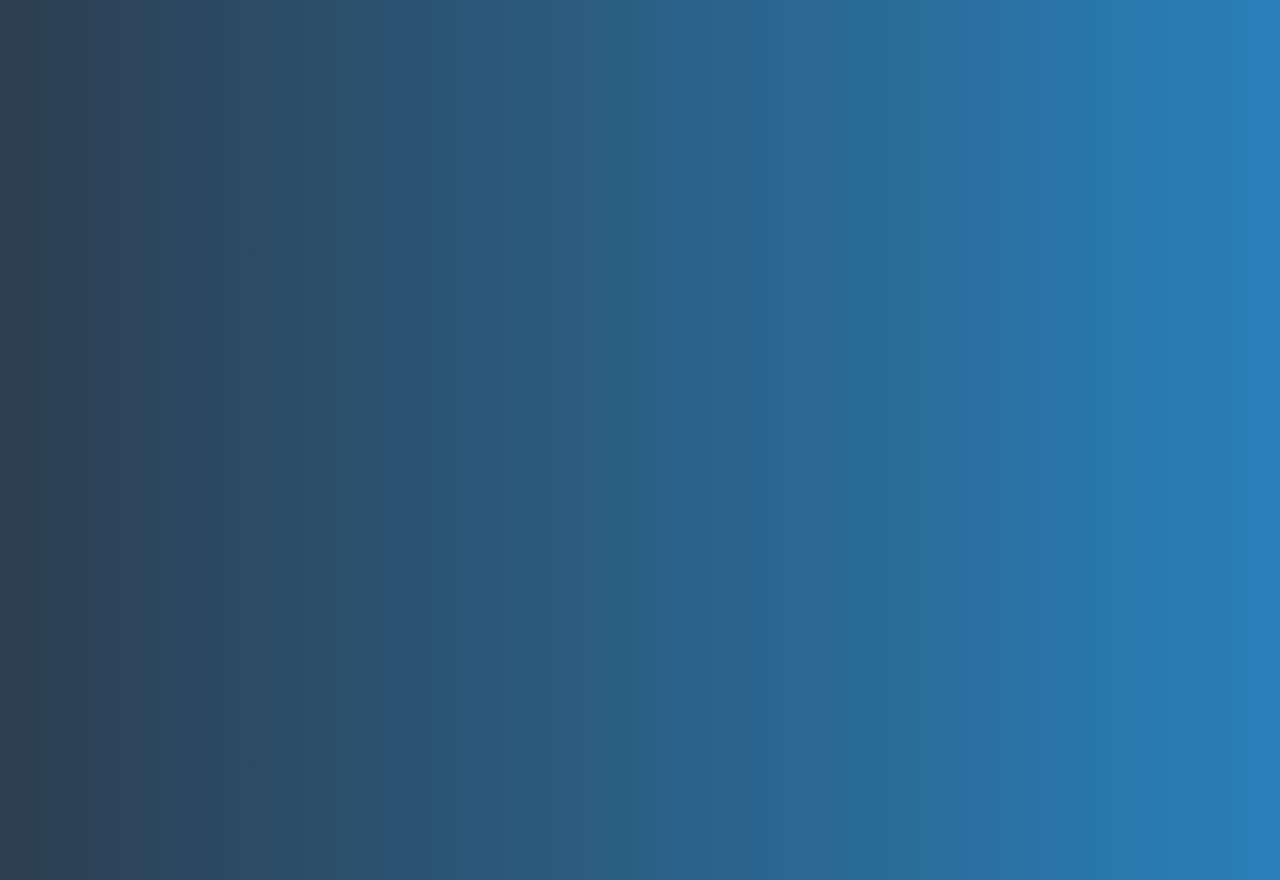
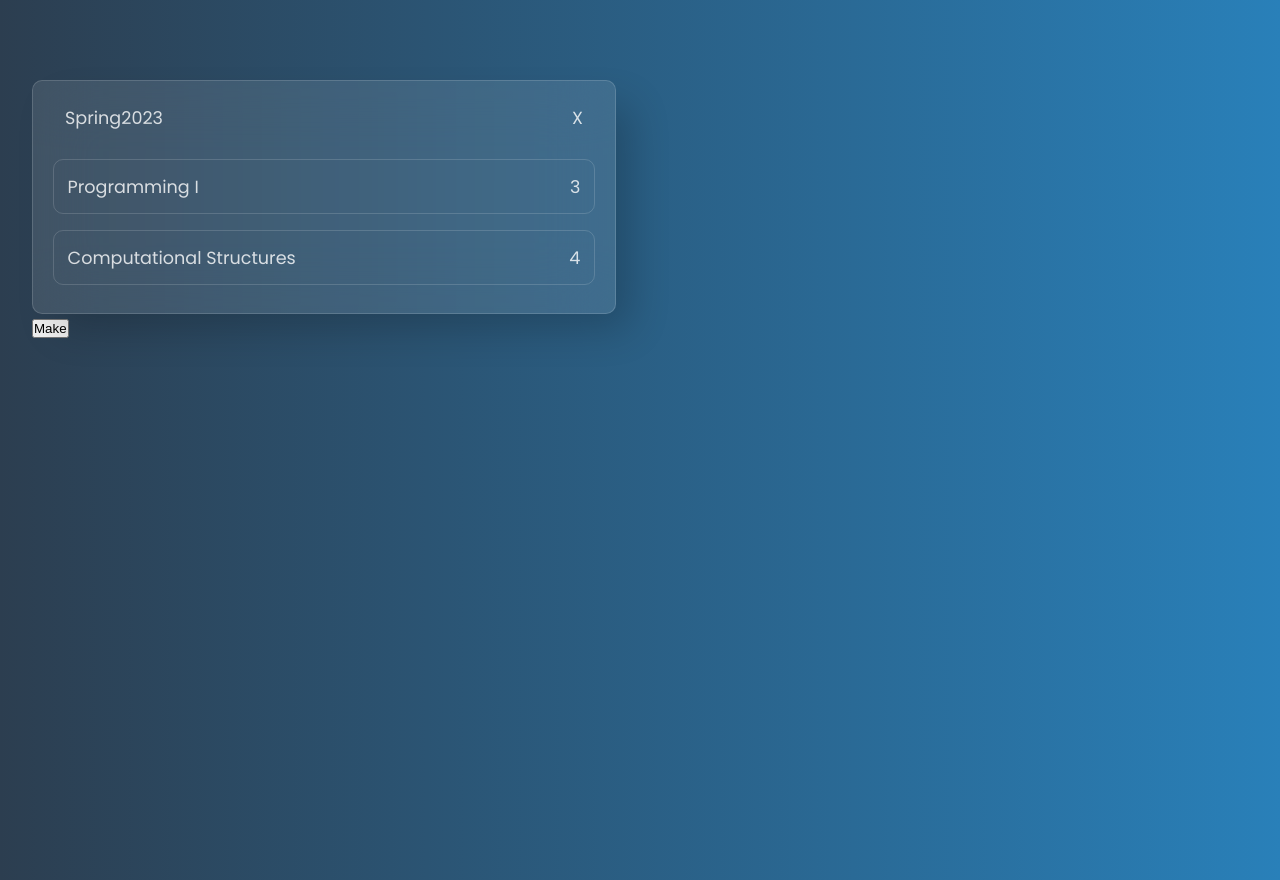
Before and after one commit to mreid21/mockup-v3, a React (Create React App) app: page / in a window 1280 px wide. Built offline with nearby package versions, Linux system fonts and the light colour scheme.

Commit message:
added working auto-map

```diff
--- a/src/App.js
+++ b/src/App.js
@@ -1,33 +1,64 @@
-import { useState, useEffect } from 'react';
+import { useState } from 'react';
 import './styles/App.scss';
 import Semester from './components/Semester';
 
 function App() {
 
-  const [coursesTaken, setTaken] = useState(new Map())
 
-  //setTaken(coursesTaken.set('Spring 2022', [computingCourses[0], computingCourses[1]]))
-  //setTaken(coursesTaken.set('Fall 2022', [computingCourses[2], computingCourses[3]]))
+
+  //setTaken(coursesTaken.set('Spring 2022', ))
+  //setTaken(coursesTaken.set('Fall 2022', ))
 
   const computingCourses = [
     {UUID: 35223553, courseId: 'COP2220', name: 'Programming I', credits: 3, prereqs: []},
     {UUID: 19024908, courseId: 'COT3100', name: 'Computational Structures', credits: 4, prereqs: []},
     {UUID: 19325081, courseId: 'COP3503', name: 'Programming II', credits: 3, prereqs: ['COP2220']},
     {UUID: 12490963, courseId: 'CDA3100', name: 'Intro to Architecture', credits: 4, prereqs: ['COP2220']},
+    {UUID: 23852352, courseId: 'CIS3253', name: 'Legal and Ethical Issues in Computing', credits: 3, prereqs: ['COP2220']},
+    {UUID: 30923586, courseId: 'COP3404', name: 'Systems Software', credits: 3, prereqs: ['CDA3100']},
+    {UUID: 23193859, courseId: 'COP3703', name: 'Intro to Databases', credits: 3, prereqs: ['COP3503']},
+    {UUID: 82358922, courseId: 'CNT4504', name: 'Computer Networks', credits: 3, prereqs: ['COP3503']},
     {UUID: 35909503, courseId: 'COP3210', name: 'Theory of Computation', credits: 3, prereqs: ['COT3100']},
+    {UUID: 23267932, courseId: 'CEN4010', name: 'Software Engineering', credits: 3, prereqs: ['COP3703', 'COP3530']},
     {UUID: 13509899, courseId: 'COP3530', name: 'Data Structures', credits: 3, prereqs: ['COP3503']},
-    {UUID: 13580984, courseId: 'COT4400', name: 'Design and Analysis of Algo', credits: 3, prereqs: ['COP3503', 'COT3100']}
+    {UUID: 13580984, courseId: 'COT4400', name: 'Design and Analysis of Algo', credits: 3, prereqs: ['COP3530', 'COT3100']},
+    {UUID: 38293619, courseId: 'COP4620', name: 'Construction of Language Translators', credits: 3, prereqs: ['COP3530', 'COP3210']}
   ]
+  //TODO: fix this to do something right for once
+  const [taken, setTaken] = useState([
+    [{UUID: 35223553, courseId: 'COP2220', name: 'Programming I', credits: 3, prereqs: []},
+    {UUID: 19024908, courseId: 'COT3100', name: 'Computational Structures', credits: 4, prereqs: []}]
+  ])
 
-  //TODO: fix this to do something right for once
+  const autoCompleteSemester = () => {
+    let sem = []
+    for(let course of computingCourses){
+      if(!taken.flat().find(c => c.UUID === course.UUID)){
+        if(hasPrereqs(taken.flat(), course.prereqs)){
+          sem.push(course)
+        }
+      }
+    }
+    console.log(sem)
+    const update = [...taken, sem]
+    setTaken(update)
+  }
 
-  const mapped = Array.from(coursesTaken).map(([key, val]) => <Semester term={key} courses={val}/>)
+  const hasPrereqs = (coursesTaken, prereqs) => {
+    return prereqs.every((course) => coursesTaken.find(c => c.courseId === course))
+  }
+
+  //stop using index as key it's an anti-pattern
+  const mapped = taken.map((semester, index) => <Semester key={index} term={'Spring2023'} courses={semester}/>)
 
   return (
     <main className="container">
       <div className="course-container">
         {mapped}
       </div>
+      <div>
+      <button onClick={autoCompleteSemester}>Make</button>
+      </div>
     </main>
   );
 }
--- a/src/components/Course.js
+++ b/src/components/Course.js
@@ -2,8 +2,8 @@
 const Course = ({course}) => {
 
     return(
-        <div class="course-box__course">
-            <p class="course-box__course--code">{course.name}</p>
+        <div className="course-box__course">
+            <p className="course-box__course--code">{course.name}</p>
             <p>{course.credits}</p>
         </div>
     )
--- a/src/components/Semester.js
+++ b/src/components/Semester.js
@@ -4,14 +4,18 @@ import Course from './Course';
 
 const Semester = ({courses, term}) => {
 
+
+
+    const mapped = courses.map((course) => <Course key={course.UUID} course={course}/>)
+
     return(
-        <section class="glass-box course-box">
-            <div class="course-box__content">
-                <header class="course-box__header">
+        <section className="glass-box course-box">
+            <div className="course-box__content">
+                <header className="course-box__header">
                     <p>{term}</p>
                     <p>X</p>
                 </header>
-                {courses.map((course) => <Course course={course}/>)}
+                {mapped}
             </div>
         </section>
     )
```
Also changed, not shown: src/assets/CourseGraph.js (deleted, +0 -33 lines).
